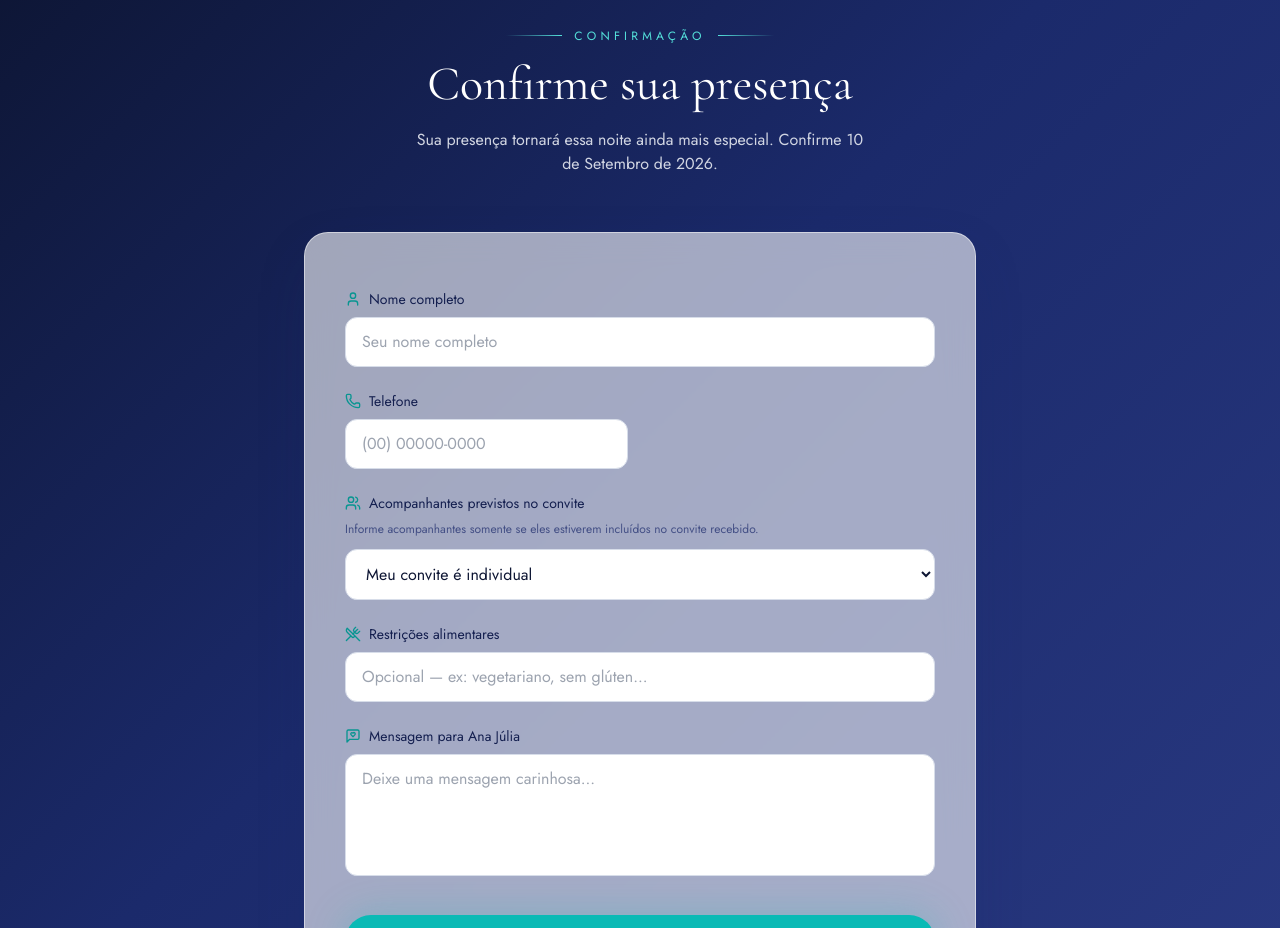
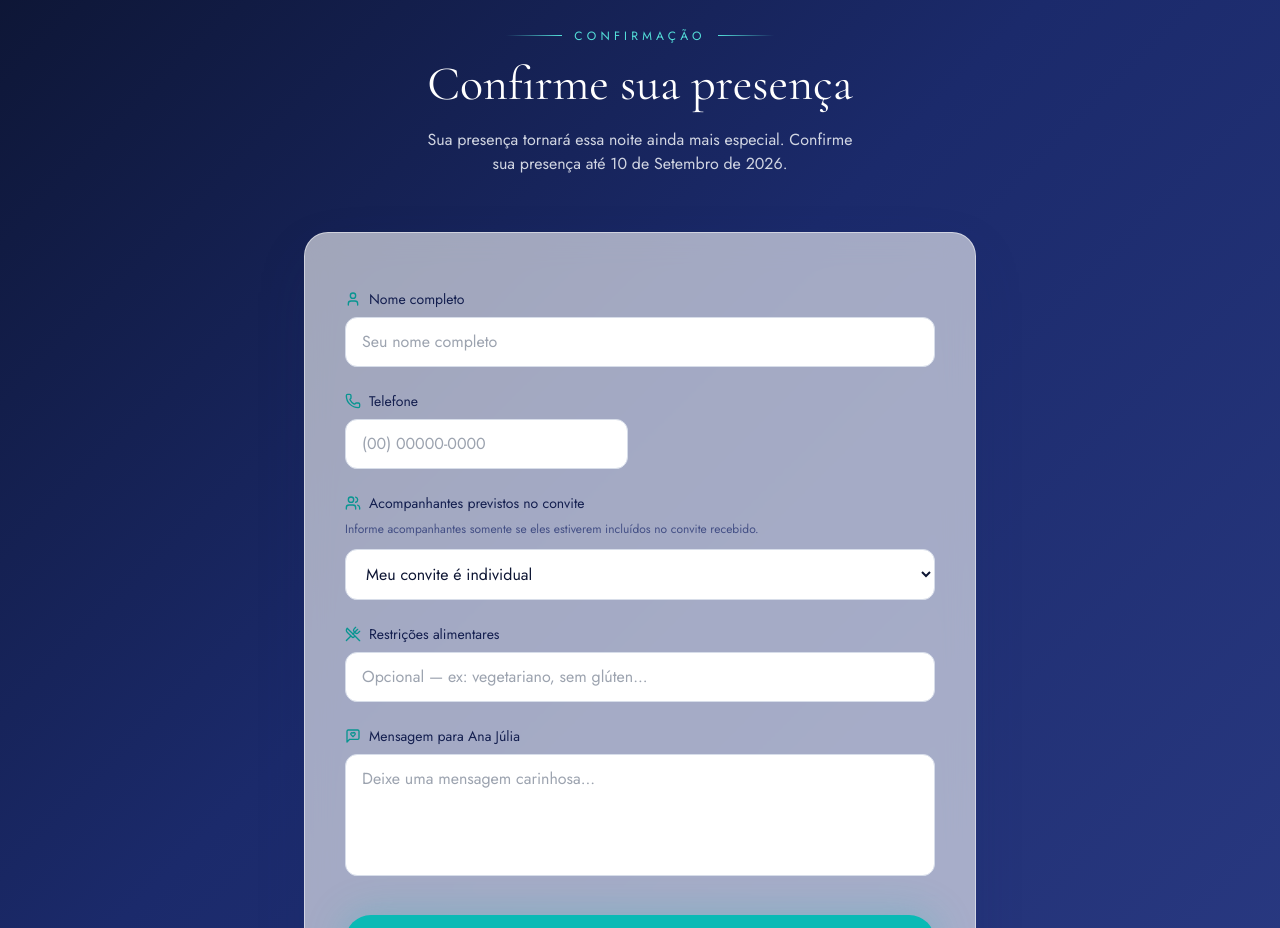
Before and after one commit to danielleazarias/anajulia15, a Next.js app in the folder aj15/: page / in a window 1280 px wide. Shown: the part 6940-7868 px from the top of the page. Built offline with nearby package versions, Linux system fonts and the light colour scheme.

Commit message:
data presenca correto Update RSVPSection.tsx

```diff
--- a/aj15/components/RSVPSection.tsx
+++ b/aj15/components/RSVPSection.tsx
@@ -32,7 +32,7 @@
           transition={{ duration: 0.6, delay: 0.15 }}
           className="mx-auto mt-5 max-w-md text-center font-body text-base text-silver-200/90"
         >
-          Sua presença tornará essa noite ainda mais especial. Confirme 10 de Setembro de 2026.
+          Sua presença tornará essa noite ainda mais especial. Confirme sua presença até 10 de Setembro de 2026.
         </motion.p>
 
         <motion.div
```
